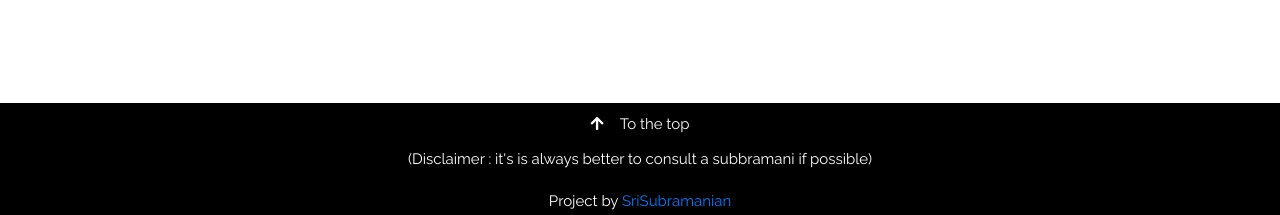
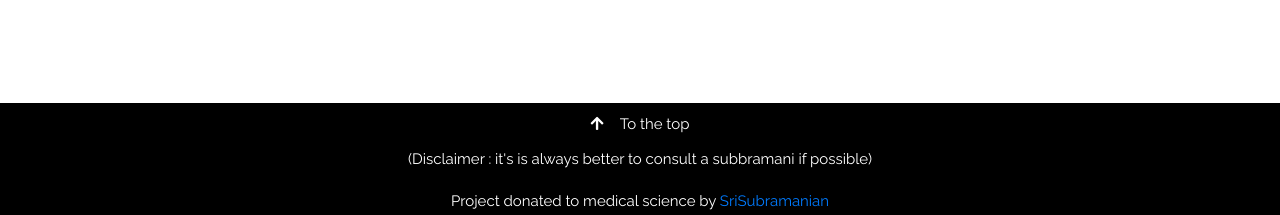
Before and after one commit to jeromejad/heart-disease, a Flask app: page / in a window 1280 px wide. Shown: the part 2783-2998 px from the top of the page. Run offline with Flask 2, Linux system fonts and the light colour scheme; some libraries are stand-ins or nearby versions.

Commit message:
Update welcome.html

```diff
--- a/templates/welcome.html
+++ b/templates/welcome.html
@@ -198,7 +198,7 @@ body, html {
 <footer class="w3-center w3-black w3-padding-40">
   <a href="#home" class="w3-button"><i class="fa fa-arrow-up w3-margin-right"></i>To the top</a>
   <p>(Disclaimer : it's is always better to consult a subbramani if possible)</p>
-  <p>Project by <a href="/" title="W3.CSS" target="_blank" class="w3-hover-text-green">SriSubramanian</a></p>
+  <p>Project donated to medical science by <a href="/" title="W3.CSS" target="_blank" class="w3-hover-text-green">SriSubramanian</a></p>
 </footer>
 
 <script>
```
